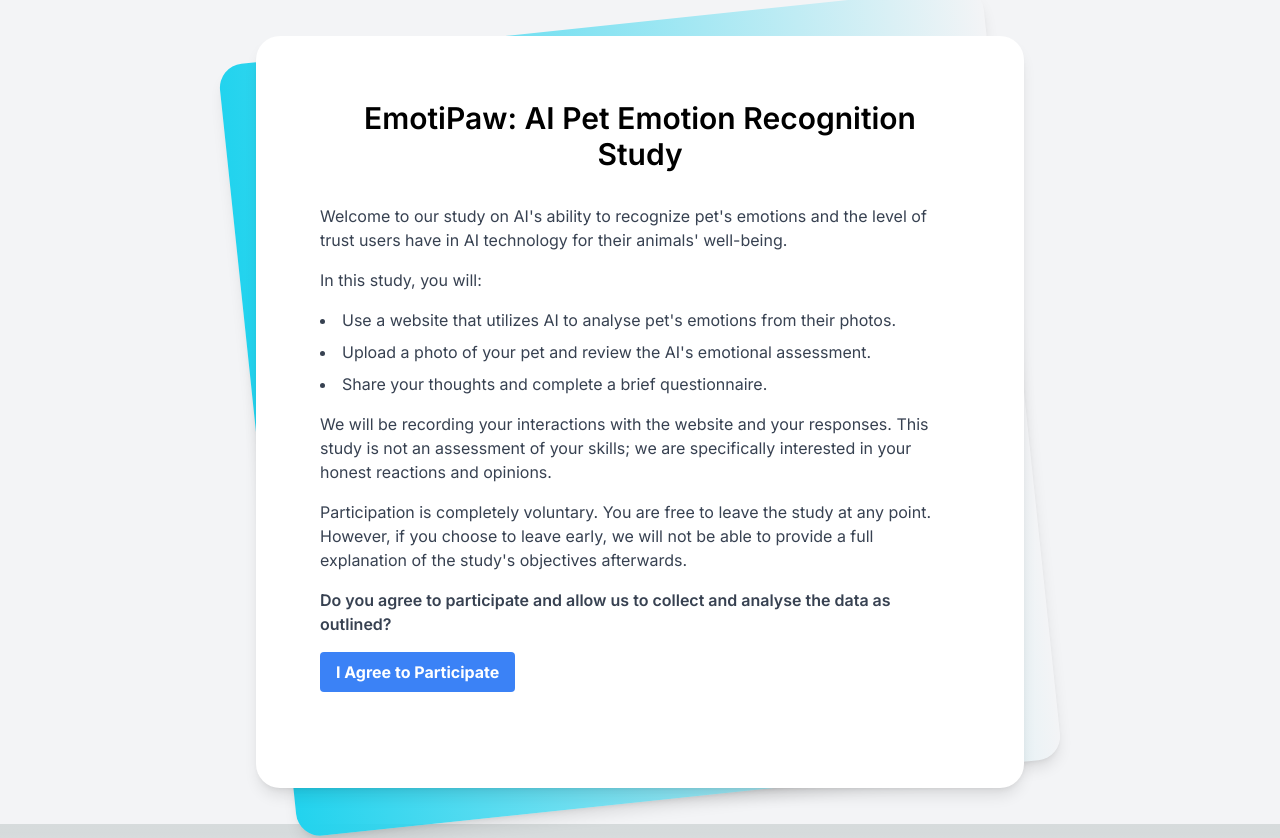
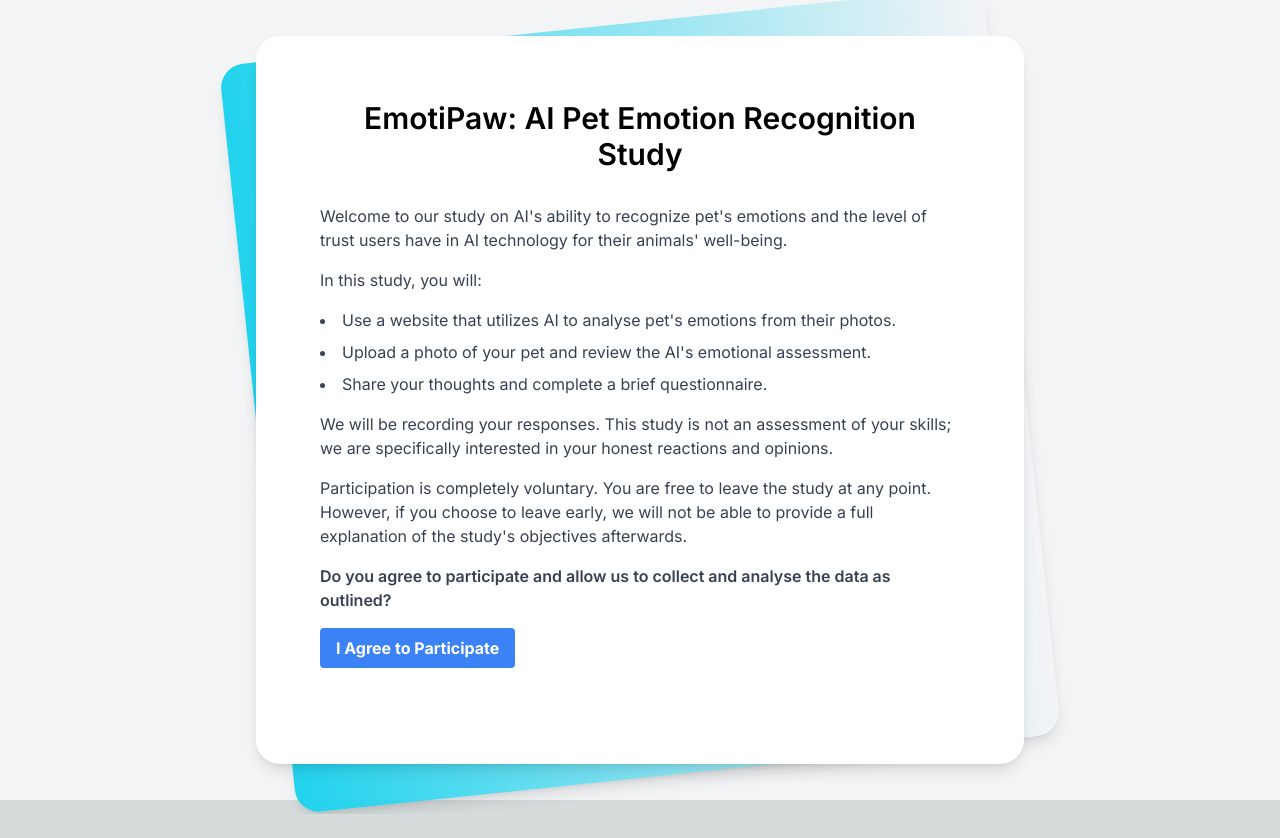
Before and after one commit to williamkho-xzq/emotipaw-survey, a Next.js app: page / in a window 1280 px wide. After the commit the page ends 814 px from the top, so only its background shows below. Built offline with nearby package versions, Linux system fonts and the light colour scheme; no server answers.

Commit message:
update copy

```diff
--- a/components/introduction-script.tsx
+++ b/components/introduction-script.tsx
@@ -22,9 +22,9 @@ const IntroductionScript: React.FC<IntroductionScriptProps> = ({ onAgree }) => {
         <li>Share your thoughts and complete a brief questionnaire.</li>
       </ul>
       <p className="text-gray-700">
-        We will be recording your interactions with the website and your
-        responses. This study is not an assessment of your skills; we are
-        specifically interested in your honest reactions and opinions.
+        We will be recording your responses. This study is not an assessment of
+        your skills; we are specifically interested in your honest reactions and
+        opinions.
       </p>
       <p className="text-gray-700">
         {`Participation is completely voluntary. You are free to leave the study
```
